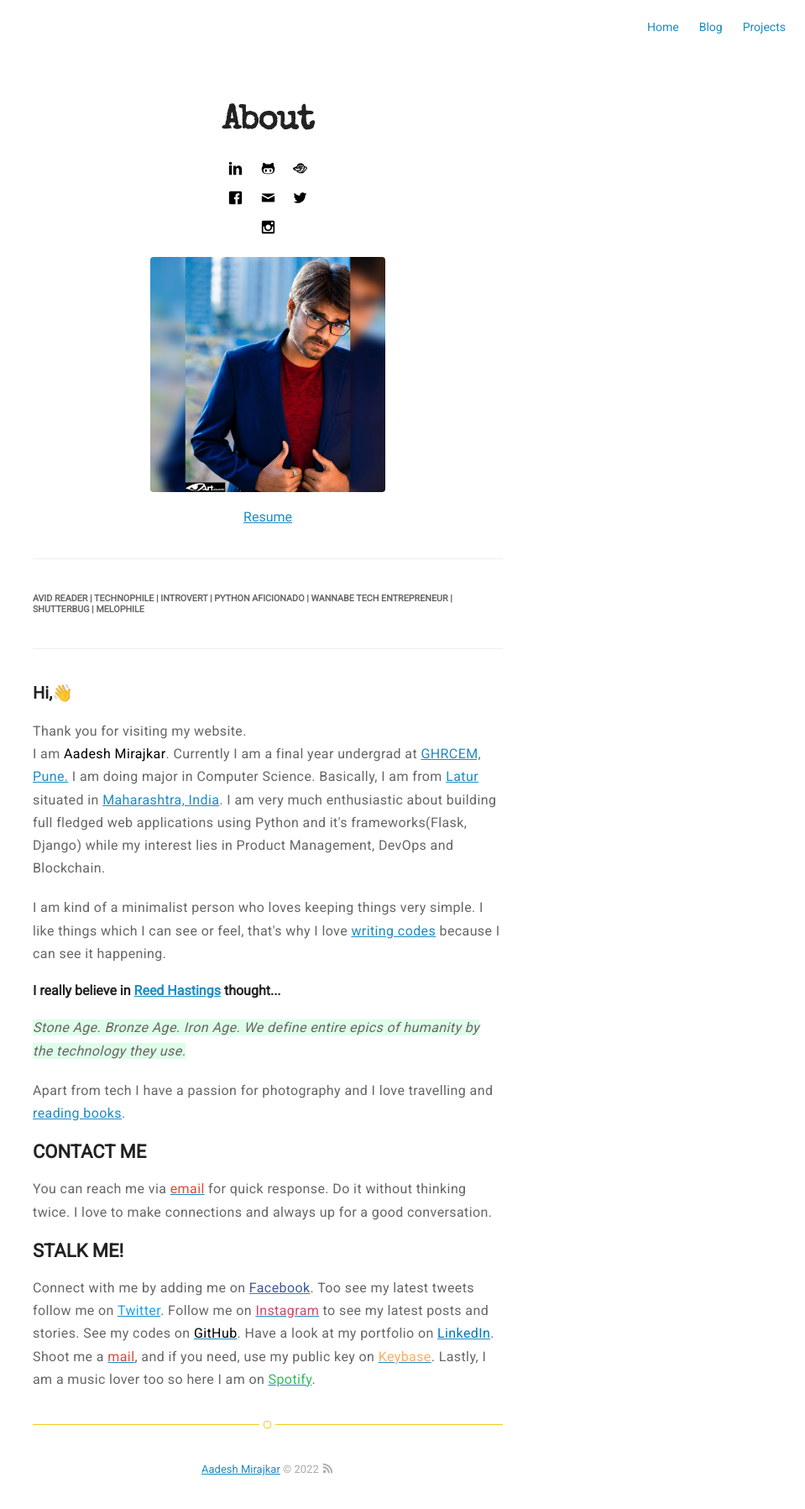
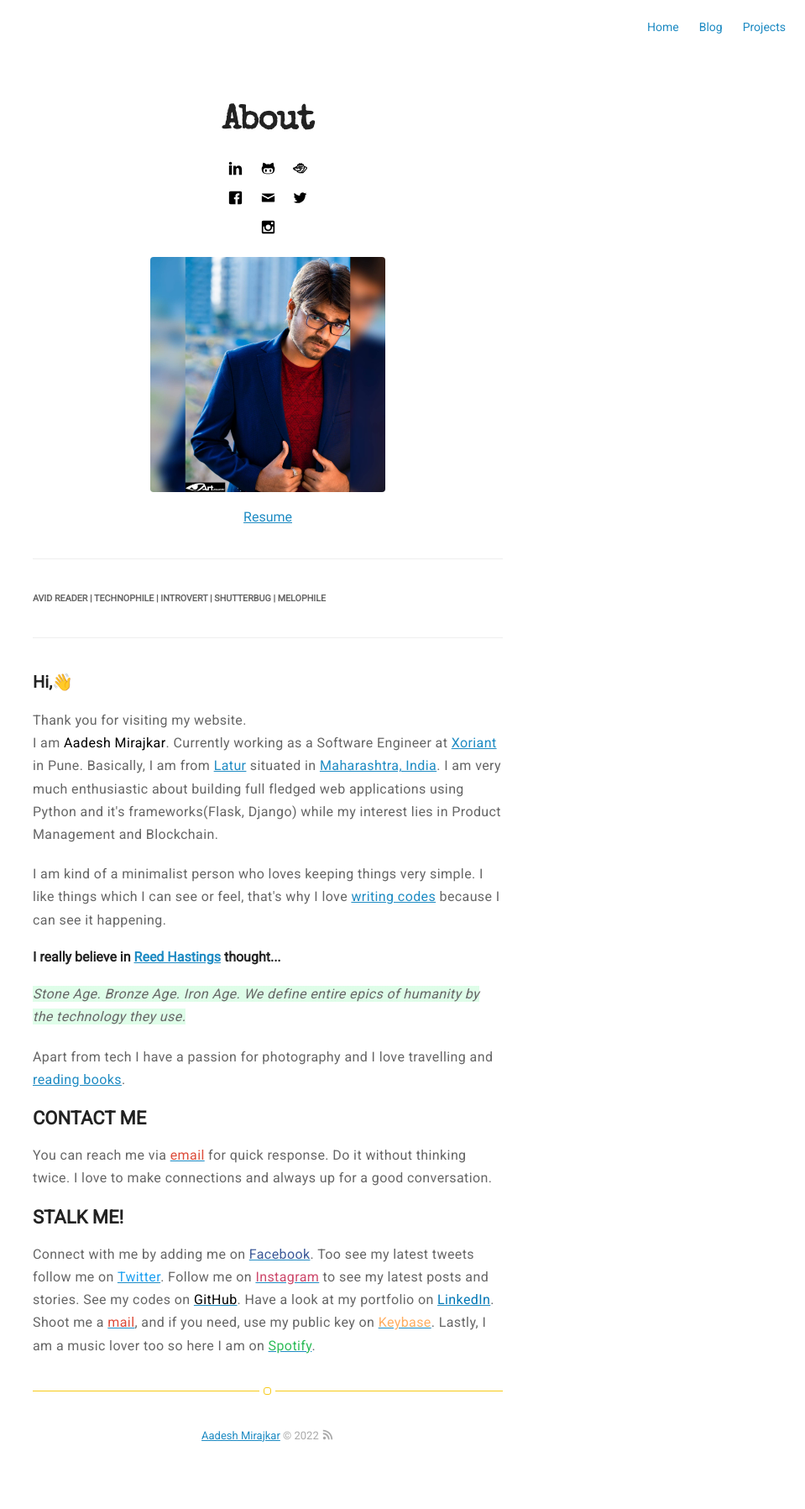
Before and after one commit to captainaadesh/captainaadesh.github.io, a Jekyll site: the page built from about.md, in a window 1280 px wide. Shown: the whole page at 84% size, without its empty margins (321-1280 px from the left). Built offline with Jekyll 4.4.1, drawn with Linux system fonts in a browser that asks for light colours; after the commit the page ends 1757 px from its top, so only the background shows below that.

Commit message:
updated info

```diff
--- a/about.md
+++ b/about.md
@@ -5,11 +5,11 @@ layout: page
 ![Profile Image]({{ site.url }}/{{ site.picture }})
 <center><a target="_blank" href="https://github.com/captainaadesh/Resume/blob/master/aadesh_resume.pdf">Resume</a></center>
 <hr/>
-<h6><b>AVID READER | TECHNOPHILE | INTROVERT | PYTHON AFICIONADO | WANNABE TECH ENTREPRENEUR |  SHUTTERBUG | MELOPHILE</b></h6>
+<h6><b>AVID READER | TECHNOPHILE | INTROVERT |  SHUTTERBUG | MELOPHILE</b></h6>
 <hr/>
 <h3>Hi,👋</h3>
-<p>Thank you for visiting my website. <br> I am <strong>Aadesh Mirajkar</strong>. Currently I am a final year undergrad at <a target="_blank" href="http://ghrcem.raisoni.net">GHRCEM, Pune.</a> I am doing major in Computer Science. Basically, I am from <a target="_blank" href="https://en.wikipedia.org/wiki/Latur">Latur</a> situated
-in <a target="_blank" href="https://en.wikipedia.org/wiki/Maharashtra">Maharashtra, India</a>. I am very much enthusiastic about building full fledged web applications using Python and it's frameworks(Flask, Django) while my interest lies in Product Management, DevOps and Blockchain. </p><p>I am kind of a minimalist person who loves keeping things very simple. I like things which I can see or feel, that's why I love <a href="https://github.com/captainaadesh">writing codes</a> because I can see it happening.</p>
+<p>Thank you for visiting my website. <br> I am <strong>Aadesh Mirajkar</strong>. Currently working as a Software Engineer at <a target="_blank" href="https://www.xoriant.com/">Xoriant</a> in Pune. Basically, I am from <a target="_blank" href="https://en.wikipedia.org/wiki/Latur">Latur</a> situated
+in <a target="_blank" href="https://en.wikipedia.org/wiki/Maharashtra">Maharashtra, India</a>. I am very much enthusiastic about building full fledged web applications using Python and it's frameworks(Flask, Django) while my interest lies in Product Management and Blockchain. </p><p>I am kind of a minimalist person who loves keeping things very simple. I like things which I can see or feel, that's why I love <a href="https://github.com/captainaadesh">writing codes</a> because I can see it happening.</p>
 
 <h4>I really believe in <a target="_blank" href="https://en.wikipedia.org/wiki/Reed_Hastings">Reed Hastings</a> thought...</h4>
 <span class="evidence"><i> Stone Age. Bronze Age. Iron Age. We define entire epics of humanity by the technology they use.
```
